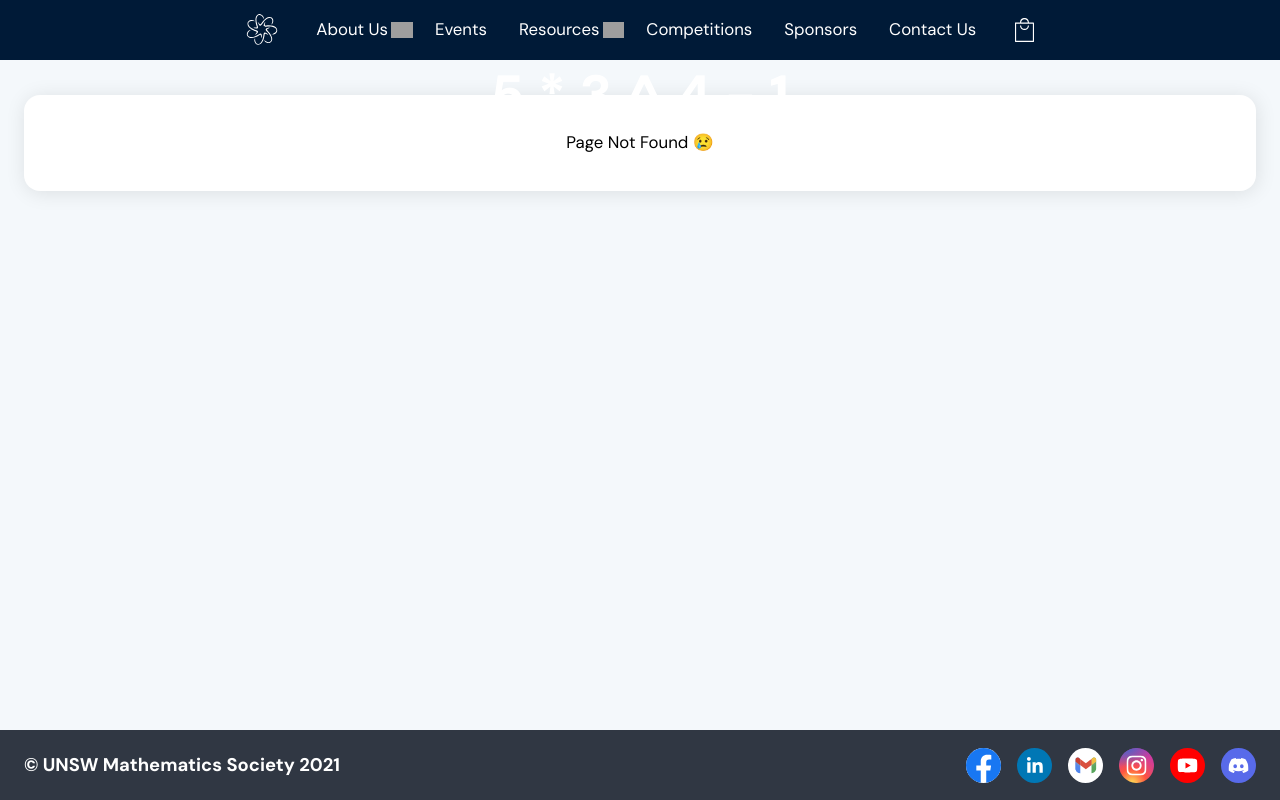
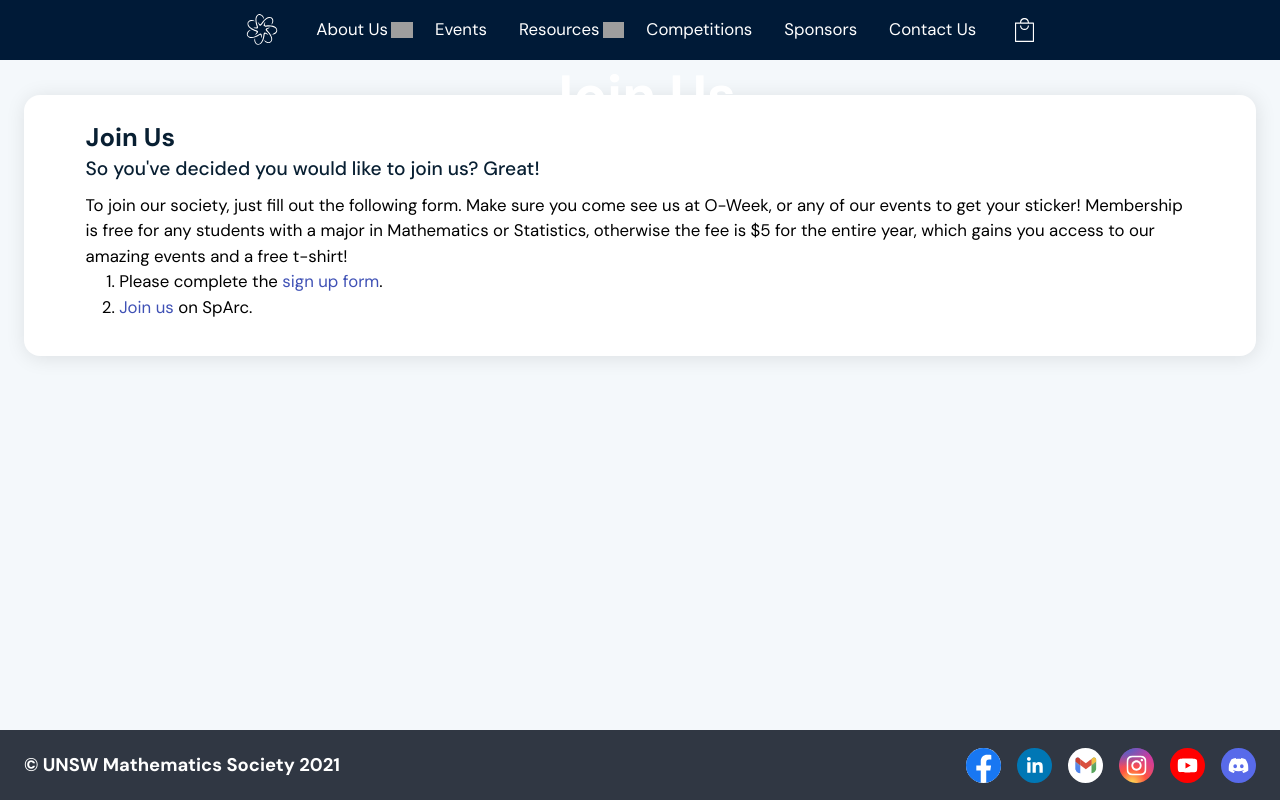
Before and after one commit to MathSocUNSW/mathsoc-website, a Next.js app in the folder frontend/: page /about/getinvolved in a window 1280 px wide. Before the commit this address had no page. Built offline with nearby package versions, Linux system fonts and the light colour scheme; grey boxes are pictures that could not be loaded.

Commit message:
Added signup form links

```diff
--- a/frontend/src/data/navLinksData.ts
+++ b/frontend/src/data/navLinksData.ts
@@ -25,6 +25,7 @@ const navLinks: navLink[] = [
       { name: "About MathSoc", subRoute: "/", useRelativeRoute: true },
       { name: "Meet the Team", subRoute: "/team", useRelativeRoute: true },
       { name: "Former Teams", subRoute: "/formerteam", useRelativeRoute: true },
+      { name: "Join Us", subRoute: "/getinvolved", useRelativeRoute: true },
       {
         name: "Constitution",
         subRoute: "/files/general/Constitution-and-GRPP-2021.pdf",
--- /dev/null
+++ b/frontend/src/pages/about/getinvolved.tsx
@@ -0,0 +1,66 @@
+// Library Imports
+import React from "react";
+import Head from "next/head";
+import { Typography, Link } from "@material-ui/core";
+
+// Component Imports
+import PageBody from "components/PageBody";
+import WholePageBox from "components/WholePageBox";
+import Hero from "components/Hero";
+
+// Styling
+import styles from "src/styles/contact.module.scss";
+
+// Data
+import { socials } from "src/data/socialData";
+
+const Contact: React.FC = () => {
+  return (
+    <section>
+      <Head>
+        <title>Join Us - MathSoc</title>
+        <meta name="keywords" content="mathsoc" />
+      </Head>
+      <Hero url="/images/hero/mathsoc_skating.png" text="Join Us" />
+      <PageBody>
+        <WholePageBox>
+          <Typography variant="h4">Join Us</Typography>
+          <Typography variant="h6">
+            So you&apos;ve decided you would like to join us? Great!
+          </Typography>
+          <Typography variant="body1">
+            To join our society, just fill out the following form. Make sure you come see us at
+            O-Week, or any of our events to get your sticker! Membership is free for any students
+            with a major in Mathematics or Statistics, otherwise the fee is $5 for the entire year,
+            which gains you access to our amazing events and a free t-shirt!
+            <ol>
+              <li>
+                Please complete the&nbsp;
+                <Link
+                  href="https://forms.gle/jencyXN7gw4iDkDu8"
+                  target="_blank"
+                  rel="noopener noreferrer"
+                >
+                  sign up form
+                </Link>
+                .
+              </li>
+              <li>
+                <Link
+                  href="https://member.arc.unsw.edu.au/members/s/clubdetail?clubid=0016F0000371VyZQAU"
+                  target="_blank"
+                  rel="noopener noreferrer"
+                >
+                  Join us
+                </Link>
+                &nbsp;on SpArc.
+              </li>
+            </ol>
+          </Typography>
+        </WholePageBox>
+      </PageBody>
+    </section>
+  );
+};
+
+export default Contact;
```
Also changed, not shown: 1 other file (tests, documents, lock files or other folders).
